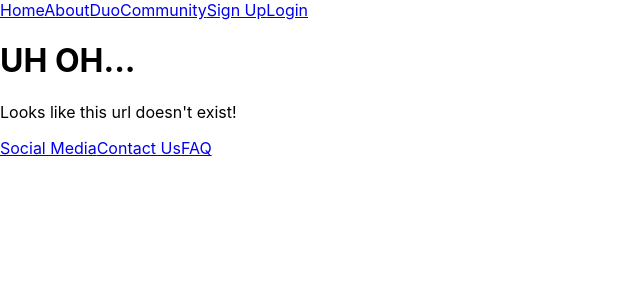
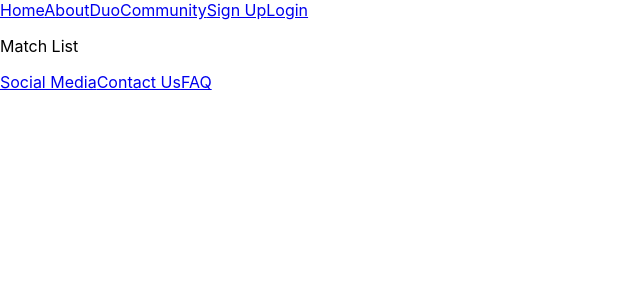
Before and after one commit to JLDeee/capstone, a React (Create React App) app in the folder gamer/client/gamer-client/: page /match in a window 1280 px wide. Shown: the top 300 px of the page, without its empty margins (0-640 px from the left). Built offline with nearby package versions, Linux system fonts and the light colour scheme; the HTML template or start-up script is replaced by a standard one.

Commit message:
committing before pulling

```diff
--- a/gamer/client/gamer-client/src/App.js
+++ b/gamer/client/gamer-client/src/App.js
@@ -17,6 +17,7 @@ import Duo from "./components/Duo";
 import Contact from "./components/Contact";
 import Faq from "./components/Faq";
 import Footer from "./components/Footer";
+import Match from "./components/Match";
 
 
 const LOCAL_STORAGE_TOKEN_KEY = "gamersGuildToken";
@@ -84,6 +85,7 @@ function App() {
           <Route path="/contact" element={<Contact/>}/>
           <Route path="/faq" element={<Faq/>}/>
           <Route path="/register" element={<SignUp/>}/>
+          <Route path="/match" element={<Match/>}/>
           {/* insert other routes here! */}
         </Routes>
         <Footer/>
--- /dev/null
+++ b/gamer/client/gamer-client/src/components/Match.js
@@ -0,0 +1,8 @@
+import { Link } from 'react-router-dom';
+function Match(){
+    return(<>
+        <p>Match List</p>
+    </>)
+}
+
+export default Match;
```
